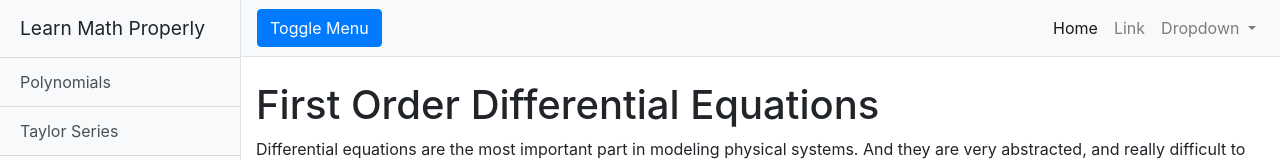
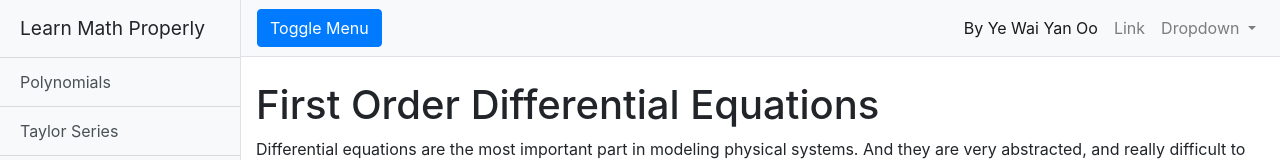
Before and after one commit to johndoeinmyanmar/MathApp, a plain HTML site: page index.html in a window 1280 px wide. Shown: the top 160 px of the page. Drawn offline with nearby package versions, Linux system fonts and the light colour scheme; a script that the page names is missing.

Commit message:
add my name

```diff
--- a/index.html
+++ b/index.html
@@ -53,6 +53,7 @@
       <nav class="navbar navbar-expand-lg navbar-light bg-light border-bottom">
         <button class="btn btn-primary" id="menu-toggle">Toggle Menu</button>
 
+
         <button class="navbar-toggler" type="button" data-toggle="collapse" data-target="#navbarSupportedContent" aria-controls="navbarSupportedContent" aria-expanded="false" aria-label="Toggle navigation">
           <span class="navbar-toggler-icon"></span>
         </button>
@@ -60,7 +61,7 @@
         <div class="collapse navbar-collapse" id="navbarSupportedContent">
           <ul class="navbar-nav ml-auto mt-2 mt-lg-0">
             <li class="nav-item active">
-              <a class="nav-link" href="#">Home <span class="sr-only">(current)</span></a>
+              <a class="nav-link" href="https://www.blogger.com/profile/09519152287641892338">By Ye Wai Yan Oo<span class="sr-only">(current)</span></a>
             </li>
             <li class="nav-item">
               <a class="nav-link" href="#">Link</a>
```
